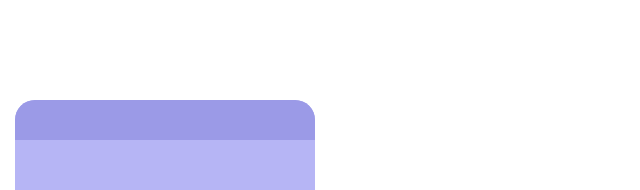
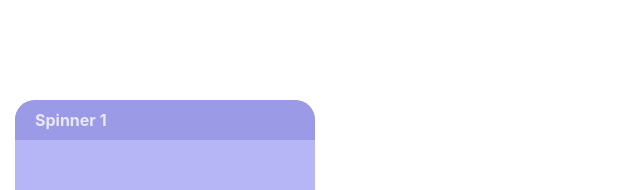
Before and after one commit to Thejuniordev/spinner-components-gallery, a Next.js app: page / in a window 1280 px wide. Shown: the top 190 px of the page, without its empty margins (0-640 px from the left). Built offline with nearby package versions, Linux system fonts and the light colour scheme.

Commit message:
Insert title

```diff
--- a/src/components/Card/Card.module.scss
+++ b/src/components/Card/Card.module.scss
@@ -10,7 +10,7 @@
     &__header {
         position: absolute;
         width: 100%;
-        height: 40px;
+        padding: 10px 20px;
         background-color: rgb(155, 154, 231);
     }
     &__btn {
@@ -30,4 +30,8 @@
             transition: all .3s ease;
         }
     }
+    &__title {
+        display: block;
+        color: rgb(233, 232, 248);
+    }
 }
--- a/src/components/Card/index.tsx
+++ b/src/components/Card/index.tsx
@@ -4,7 +4,7 @@
     return (
         <div className={styles.card}>
             <header className={styles.card__header}>
-
+                <strong className={styles.card__title}> Spinner 1</strong>
             </header>
 
             <button className={styles.card__btn}>
```
